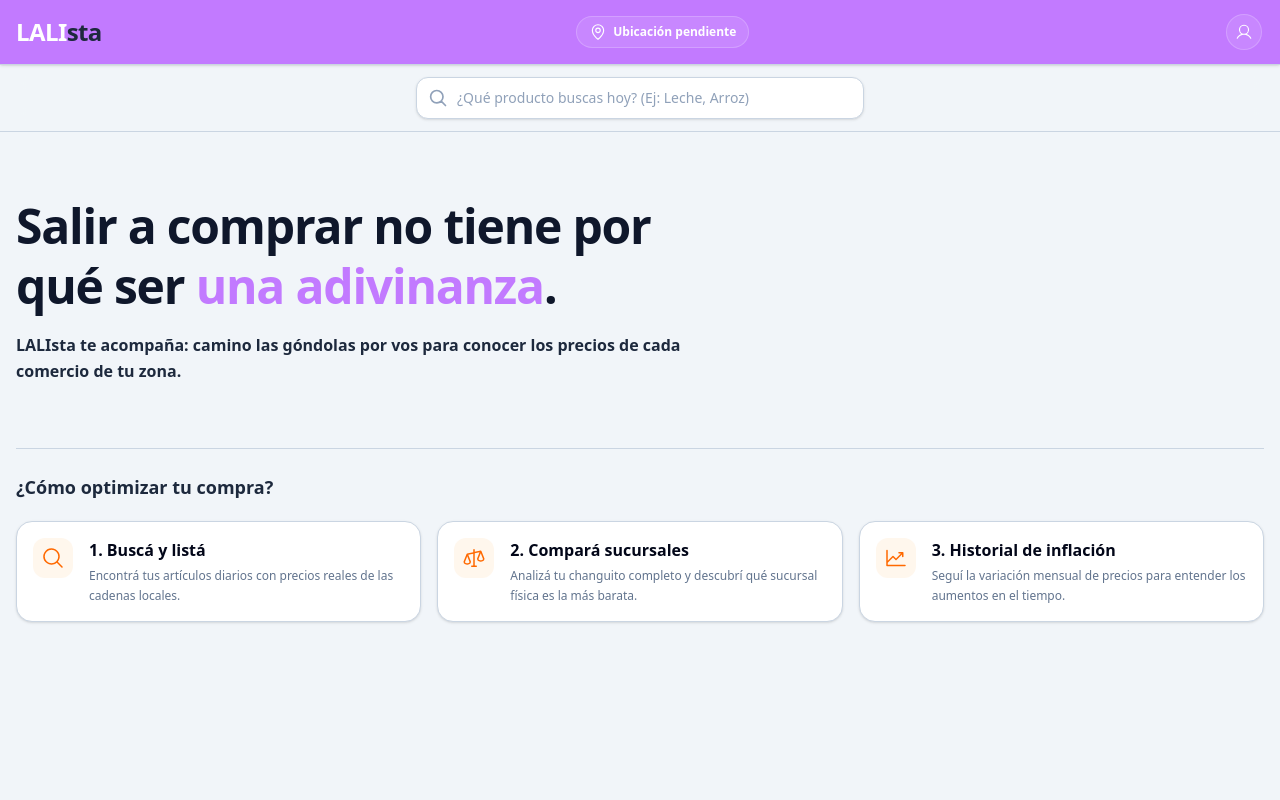
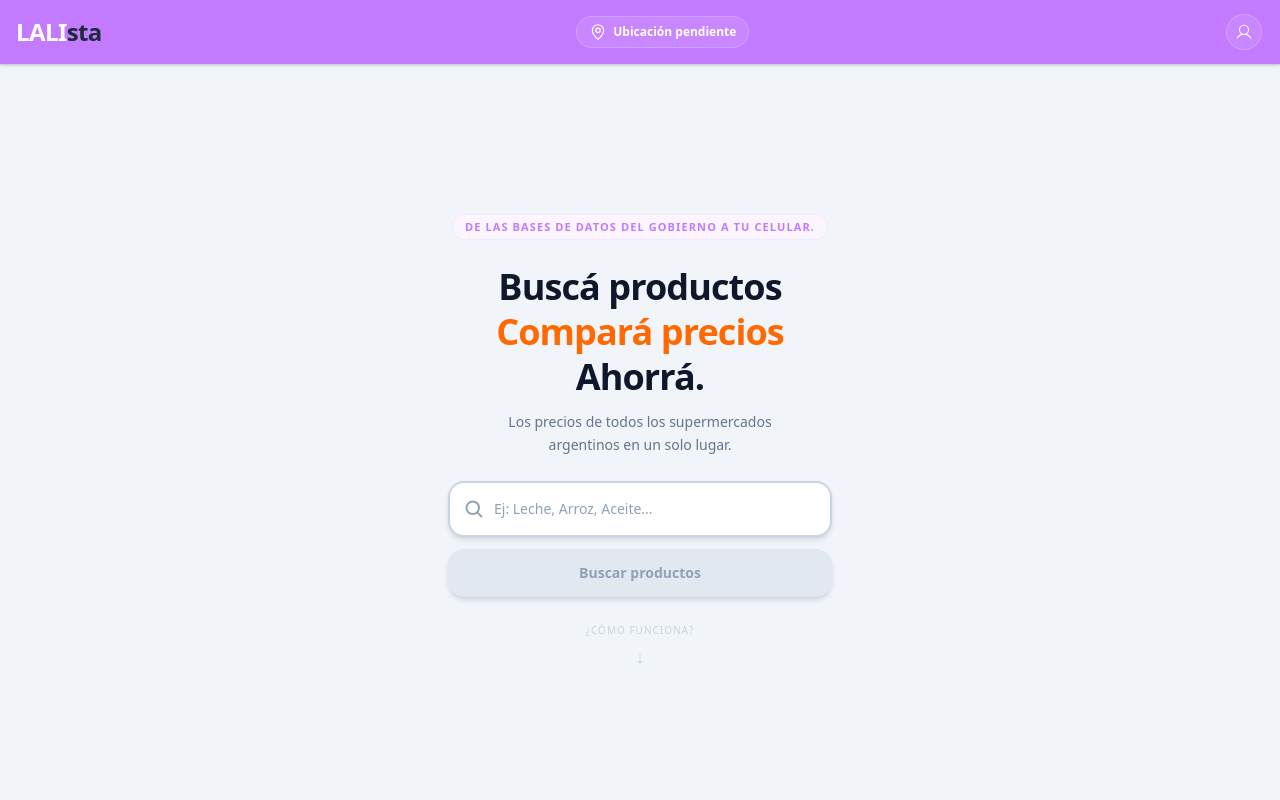
Before and after one commit to RemesarDev/lalista-frontend, a Next.js app: page / in a window 1280 px wide. Shown: the top 800 px of the page. Built offline with nearby package versions, Linux system fonts and the light colour scheme.

Commit message:
feat/actualizacionCompleta

```diff
--- a/app/(main)/buscar/page.tsx
+++ b/app/(main)/buscar/page.tsx
@@ -4,6 +4,7 @@ import { Suspense } from 'react';
 import { useBusqueda } from './_hooks/useBusqueda';
 import { ProductCard } from './_components/ProductCard';
 import { useListaStore } from '@/app/_store/store';
+import StickySearch from '@/app/_components/global/StickySearch';
 
 export const dynamic = 'force-dynamic';
 
@@ -52,6 +53,8 @@ function ResultadosBusqueda() {
 
 export default function BuscarVista() {
   return (
+    <>
+      <StickySearch />
       <div className="min-h-screen bg-slate-50 font-sans pb-16">
         <main className="max-w-screen-xl mx-auto px-2 mt-4">
           <h2 className="text-sm font-bold font-display text-slate-400 uppercase tracking-wider mb-3 px-1">
@@ -63,5 +66,6 @@ export default function BuscarVista() {
           </Suspense>
         </main>
       </div>
+    </>
   );
 }
--- a/app/(main)/layout.tsx
+++ b/app/(main)/layout.tsx
@@ -1,5 +1,5 @@
-import Header from "../_components/global/Header";
-import StickySearch from "../_components/global/StickySearch";
+//import Header from "../_components/global/Header";
+//import StickySearch from "../_components/global/StickySearch";
 import Navigation from "../_components/global/Navigation";
 import HeaderUbicacion from "../_components/global/HeaderUbicacion";
 
@@ -15,7 +15,7 @@ export default function MainLayout({
       <HeaderUbicacion />
 
       {/* Buscador intermedio que se queda pegado arriba al hacer scroll */}
-      <StickySearch />
+      {/*<StickySearch /> lo sacamos para reordenar*/}
 
       {/* El contenido dinámico de la página cae acá */}
       {/* max-w-md limita el ancho en mobile para simular una app nativa */}
--- a/app/_components/landing/FeatureCards.tsx
+++ b/app/_components/landing/FeatureCards.tsx
@@ -1,41 +1,48 @@
-import { MagnifyingGlassIcon, ScalesIcon, ChartLineUpIcon } from '@phosphor-icons/react/dist/ssr';
+import Link from 'next/link';
+import { MagnifyingGlassIcon, ShoppingCartIcon, ScalesIcon, ChartLineUpIcon } from '@phosphor-icons/react/dist/ssr';
 
 export default function FeatureCards() {
   const steps = [
     {
-      // Guardamos la referencia al componente, no un string ni un elemento instanciado
       Icon: MagnifyingGlassIcon,
-      title: "1. Buscá y listá",
-      desc: "Encontrá tus artículos diarios con precios reales de las cadenas locales."
+      title: "1. Buscá",
+      desc: "Encontrá tus artículos diarios con precios reales de las cadenas locales.",
+      href: "/buscar",
+    },
+    {
+      Icon: ShoppingCartIcon,
+      title: "2. Listá",
+      desc: "Administrá tu lista de supermercado diariamente.",
+      href: "/mi-lista",
     },
     {
       Icon: ScalesIcon,
-      title: "2. Compará sucursales",
-      desc: "Analizá tu changuito completo y descubrí qué sucursal física es la más barata."
+      title: "3. Compará",
+      desc: "Analizá tu changuito completo y descubrí qué sucursal física es la más barata.",
+      href: "/comparativa",
     },
     {
       Icon: ChartLineUpIcon,
-      title: "3. Historial de inflación",
-      desc: "Seguí la variación mensual de precios para entender los aumentos en el tiempo."
-    }
+      title: "4. Calculá",
+      desc: "Seguí la variación mensual de precios para entender los aumentos en el tiempo.",
+      href: "/calculadora",
+    },
   ];
 
   return (
-    <section className="py-6 border-t border-accent-300">
+    <section id="como-funciona" className="py-6 border-t border-accent-300">
       <h2 className="text-lg font-black font-display text-slate-800 mb-5 text-center md:text-left">
         ¿Cómo optimizar tu compra?
       </h2>
-      <div className="grid grid-cols-1 md:grid-cols-3 gap-4">
+      <div className="grid grid-cols-1 md:grid-cols-4 gap-4">
         {steps.map((step, index) => {
-          // Desestructuramos el componente con mayúscula para que React lo reconozca como tal
           const { Icon } = step;
-
           return (
-            <div
+            <Link
               key={index}
-              className="p-4 bg-white border border-accent-300 rounded-2xl shadow-sm flex items-start gap-4 hover:shadow-md transition-shadow"
+              href={step.href}
+              className="p-4 bg-white border border-accent-300 rounded-2xl shadow-sm flex items-start gap-4 hover:shadow-md hover:border-primary-400 active:scale-[0.98] transition-all"
             >
-              {/* Contenedor del ícono manteniendo tus clases originales */}
               <div className="text-2xl p-2 bg-secondary-50 rounded-xl shrink-0 text-primary-500">
                 <Icon size={24} weight="regular" />
               </div>
@@ -47,7 +54,7 @@ export default function FeatureCards() {
                   {step.desc}
                 </p>
               </div>
-            </div>
+            </Link>
           );
         })}
       </div>
--- a/app/_components/landing/HeroInfo.tsx
+++ b/app/_components/landing/HeroInfo.tsx
@@ -1,26 +1,71 @@
-import Link from 'next/link';
+'use client';
+import { useState, useRef } from 'react';
+import { useRouter } from 'next/navigation';
+import { MagnifyingGlassIcon } from '@phosphor-icons/react/dist/ssr';
 
 export default function HeroInfo() {
+  const [query, setQuery] = useState("");
+  const router = useRouter();
+  const inputRef = useRef<HTMLInputElement>(null);
+
+  const handleSearch = (e: React.FormEvent) => {
+    e.preventDefault();
+    if (query.trim().length >= 3) {
+      inputRef.current?.blur();
+      router.push(`/buscar?q=${encodeURIComponent(query)}`);
+    }
+  };
+
   return (
-    <section className="py-8 text-center md:text-left md:py-14 max-w-2xl mx-auto md:mx-0">
+    <section
+      className="flex flex-col items-center justify-center text-center px-2 gap-6"
+      style={{ minHeight: 'calc(100dvh - 57px)' }}
+    >
+      {/* Badge */}
+      <span className="text-[11px] font-bold font-sans uppercase tracking-widest text-primary-400 bg-purple-50 px-3 py-1 rounded-full border border-purple-100">
+        De las bases de datos del gobierno a tu celular.
+      </span>
 
-      <h1 className="text-3xl md:text-5xl font-black tracking-tight font-display text-slate-900 leading-tight">
-        Salir a comprar no tiene por qué ser <span className="text-primary-400">una adivinanza</span>.
-      </h1>
+      {/* Headline */}
+      <div className="flex flex-col gap-3">
+        <h1 className="text-4xl font-black tracking-tight font-display text-slate-900 leading-tight">
+          Buscá productos<br />
+          <span className="text-primary-500">Compará precios</span><br />
+          Ahorrá.
+        </h1>
+        <p className="text-sm text-slate-500 font-sans leading-relaxed max-w-xs mx-auto">
+          Los precios de todos los supermercados argentinos en un solo lugar.
+        </p>
+      </div>
 
-      <p className="mt-4 text-slate-600 text-sm md:text-base font-sans leading-relaxed">
-        <strong className="block mt-2 text-slate-800 font-semibold">
-          LALIsta te acompaña: camino las góndolas por vos para conocer los precios de cada comercio de tu zona.
-        </strong>
-      </p>
+      {/* Buscador protagonista */}
+      <form onSubmit={handleSearch} className="w-full max-w-sm">
+        <div className="relative">
+          <span className="absolute inset-y-0 left-4 flex items-center text-slate-400 pointer-events-none z-10">
+            <MagnifyingGlassIcon size={20} weight="bold" />
+          </span>
+          <input
+            ref={inputRef}
+            type="text"
+            value={query}
+            onChange={(e) => setQuery(e.target.value)}
+            placeholder="Ej: Leche, Arroz, Aceite..."
+            className="w-full pl-11 pr-4 py-4 bg-white border-2 border-accent-300 focus:border-primary-400 rounded-2xl text-sm font-sans focus:outline-none shadow-md text-slate-800 placeholder-slate-400 transition"
+          />
+        </div>
+        <button
+          type="submit"
+          disabled={query.trim().length < 3}
+          className="mt-3 w-full py-3.5 bg-primary-500 hover:bg-orange-600 disabled:bg-slate-200 disabled:text-slate-400 text-white font-bold font-sans rounded-2xl shadow-md active:scale-[0.98] transition-all text-sm"
+        >
+          Buscar productos
+        </button>
+      </form>
 
-      <div className="mt-6 md:hidden">
-        <Link
-          href="/buscar"
-          className="inline-flex items-center justify-center w-full px-6 py-3 font-bold font-sans text-white bg-primary-500 rounded-xl shadow-md hover:bg-orange-600 active:scale-[0.98] transition-all"
-        >
-          Armemos tu lista juntos
-        </Link>
+      {/* Scroll hint */}
+      <div className="flex flex-col items-center gap-1 text-slate-300 animate-bounce mt-2">
+        <span className="text-[10px] font-sans uppercase tracking-widest">¿Cómo funciona?</span>
+        <span className="text-lg">↓</span>
       </div>
     </section>
   );
```
Lines whose indentation alone changed are shown as unchanged.
